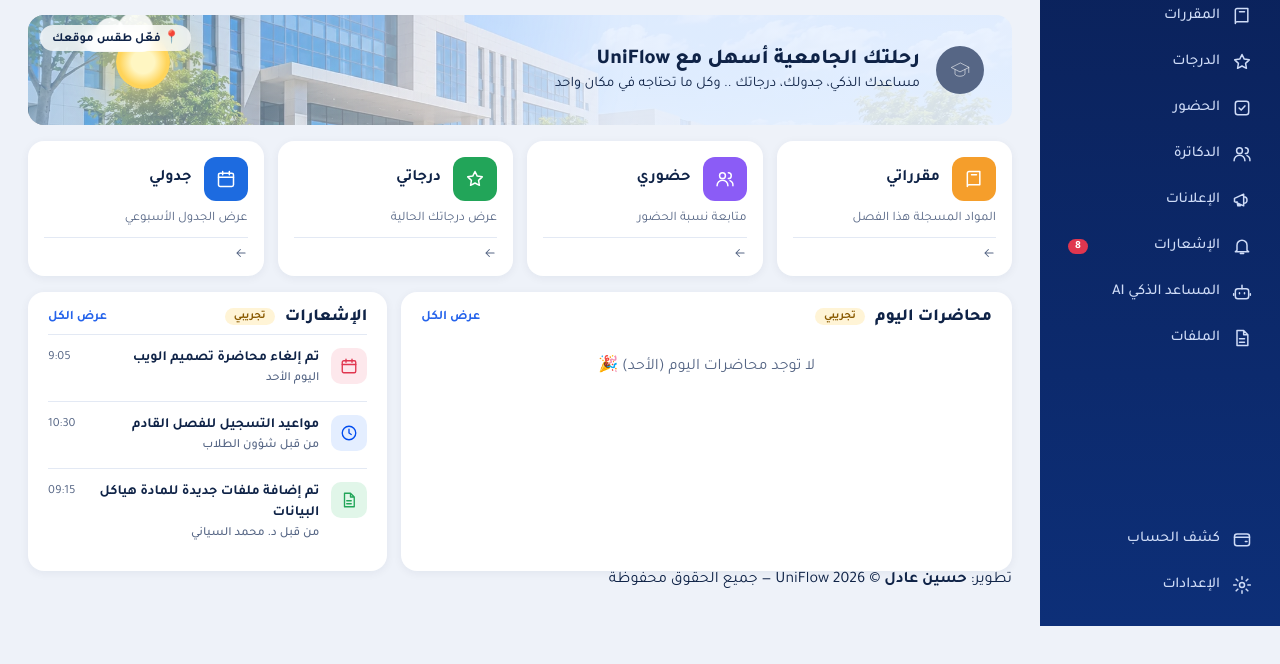
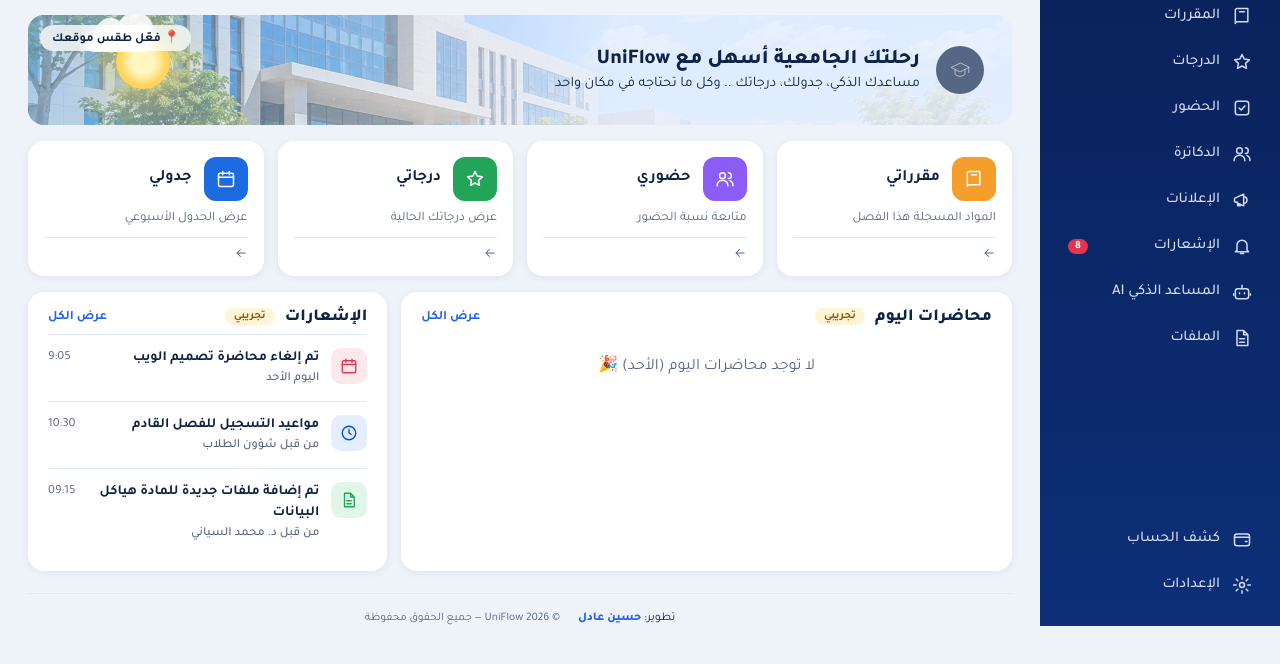
Before and after one commit to hasseensahaeri-ux/uniflow-university-system-, a plain HTML site: page student.html in a window 1280 px wide. Shown: the part 174-838 px from the top of the page. Before the commit the page ends 800 px from the top, so only its background shows below. Drawn offline with Linux system fonts and the light colour scheme.

Commit message:
تنسيق تذييل الحقوق للبوابات الداخلية

```diff
--- a/css/student.css
+++ b/css/student.css
@@ -256,3 +256,10 @@ html[data-time="night"] .hero>.wx,[data-theme="dark"] .hero>.wx{background:rgba(
 #toast{position:fixed;bottom:90px;left:50%;transform:translateX(-50%) translateY(20px);background:#0a1f55;color:#fff;padding:10px 18px;border-radius:12px;font-size:13.5px;opacity:0;pointer-events:none;transition:.25s;z-index:20}#toast.show{opacity:1;transform:translateX(-50%)}
 @media (max-width:900px){.gr.w6{grid-template-columns:1fr}}
 @media print{aside,.top,.bn,.btn-s,.chips{display:none!important}.app{display:block}}
+
+/* تذييل حقوق المنصة — يحافظ على الهوية البصرية الحالية */
+.site-credit{display:flex;align-items:center;justify-content:center;flex-wrap:wrap;gap:7px 18px;margin:22px 0 4px;padding:14px 10px 2px;border-top:1px solid var(--line,#e5eaf3);color:var(--muted,#718096);font-size:12px;line-height:1.8;text-align:center}
+.site-credit-dev{color:var(--ink,#263653)}
+.site-credit-dev strong{color:var(--royal,#2563eb);font-weight:800}
+.site-credit-copy{font-size:11.5px}
+@media(max-width:900px){.site-credit{margin:18px 0 88px;padding-top:12px;gap:3px 12px;font-size:11.5px}}
```
